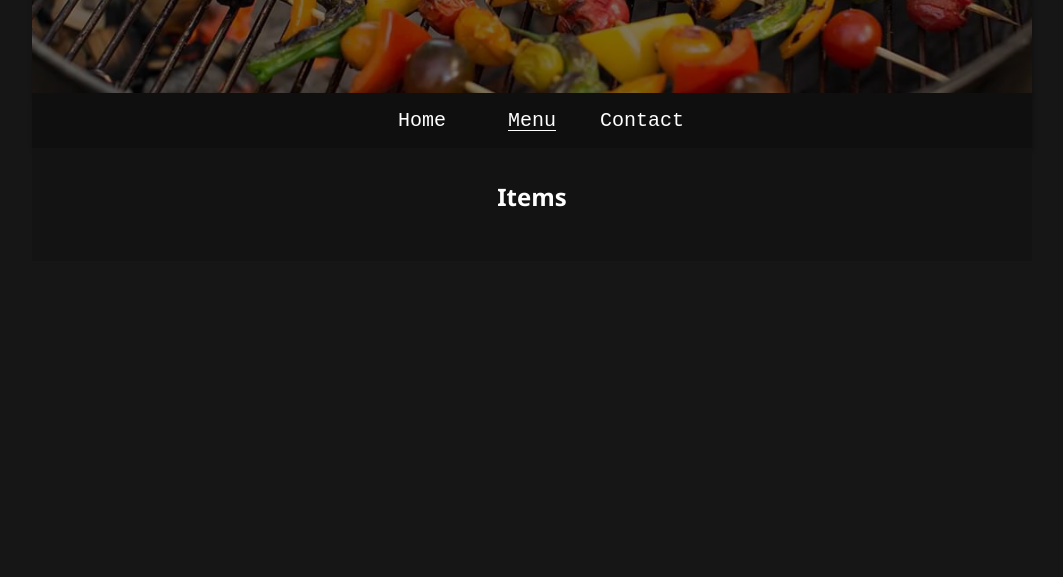
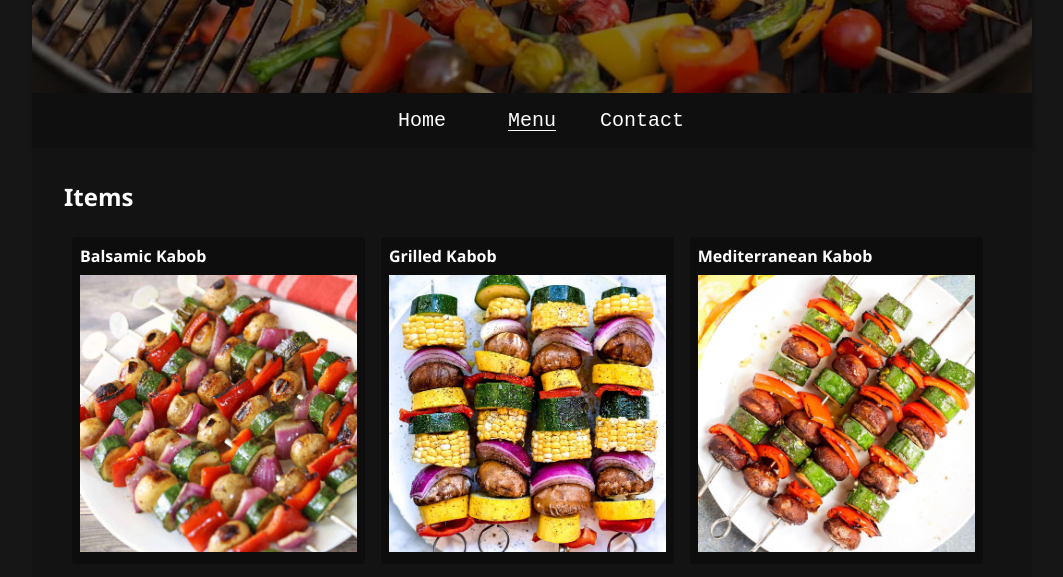
Before and after one commit to jacobhusband/restaurant-page, a website with bundled scripts: page dist/index.html in a window 1280 px wide. Both pictures are taken after a click on the link "Menu". Shown: the part 191-768 px from the top of the page, without its empty margins (108-1171 px from the left). Built offline with nearby package versions, Linux system fonts and the light colour scheme.

Commit message:
Completed menu items page

```diff
--- a/src/css/layout.css
+++ b/src/css/layout.css
@@ -1,3 +1,17 @@
 .container {
   max-width: 1000px;
 }
+
+img {
+  width: 100%;
+}
+
+.col-half {
+  width: 50%;
+}
+
+@media only screen and (min-width: 600px) {
+  .col-half {
+    width: 33%;
+  }
+}
--- a/src/css/semantic.css
+++ b/src/css/semantic.css
@@ -50,6 +50,11 @@ nav a:hover {
   width: 300px;
 }
 
+.menu-cards img {
+  aspect-ratio: 1;
+  object-fit: cover;
+}
+
 @media only screen and (min-width: 600px) {
   .location > p,
   .review {
--- a/src/css/utility.css
+++ b/src/css/utility.css
@@ -52,6 +52,10 @@
   padding: 2rem;
 }
 
+.pb-0 {
+  padding-bottom: 0;
+}
+
 .fs-1pt25r {
   font-size: 1.25rem;
 }
@@ -62,6 +66,12 @@
 
 .gap-1r {
   gap: 1rem;
+}
+
+.card {
+  background-color: rgba(10, 10, 10, 0.562);
+  margin: 0.5rem;
+  border-radius: 0.25rem;
 }
 
 .pos-rel {
@@ -99,6 +109,10 @@
   flex-direction: column;
 }
 
+.flex-wrap {
+  flex-wrap: wrap;
+}
+
 .align-items-center {
   align-items: center;
 }
--- a/src/js/pages/menu.js
+++ b/src/js/pages/menu.js
@@ -8,13 +8,38 @@ export default class Menu extends Builder {
 
   pageCreation() {
     return this.buildElement("div", { class: "menu p-2r" }, [
-      this.buildElement(
-        "div",
-        {
-          class: "flex flex-dir-col align-items-center",
-        },
-        [this.buildElement("h2", { class: "mb-1r", textContent: "Items" })]
-      ),
+      this.buildElement("div", {}, [
+        this.buildElement("h2", { class: "mb-1r", textContent: "Items" }),
+        this.buildElement("div", { class: "menu-cards flex flex-wrap" }, [
+          this.createMenuItem(
+            "Balsamic Kabob",
+            "/src/images/kabobs/balsamic.jpg"
+          ),
+          this.createMenuItem(
+            "Grilled Kabob",
+            "/src/images/kabobs/grilled.jpg"
+          ),
+          this.createMenuItem(
+            "Mediterranean Kabob",
+            "/src/images/kabobs/mediterranean.jpg"
+          ),
+          this.createMenuItem(
+            "Seasoned Kabob",
+            "/src/images/kabobs/seasoned.jpg"
+          ),
+        ]),
+      ]),
+    ]);
+  }
+
+  createMenuItem(title, url) {
+    return this.buildElement("div", { class: "col-half card-container" }, [
+      this.buildElement("div", { class: "card" }, [
+        this.buildElement("h4", { textContent: title, class: "p-05r pb-0" }),
+        this.buildElement("div", { class: "img-container p-05r" }, [
+          this.buildElement("img", { src: url }),
+        ]),
+      ]),
     ]);
   }
 }
```
Also changed, not shown: dist/main.js, src/images/kabobs/balsamic.jpg (added), src/images/kabobs/grilled.jpg (added), src/images/kabobs/mediterranean.jpg (added), src/images/kabobs/seasoned.jpg (added).
